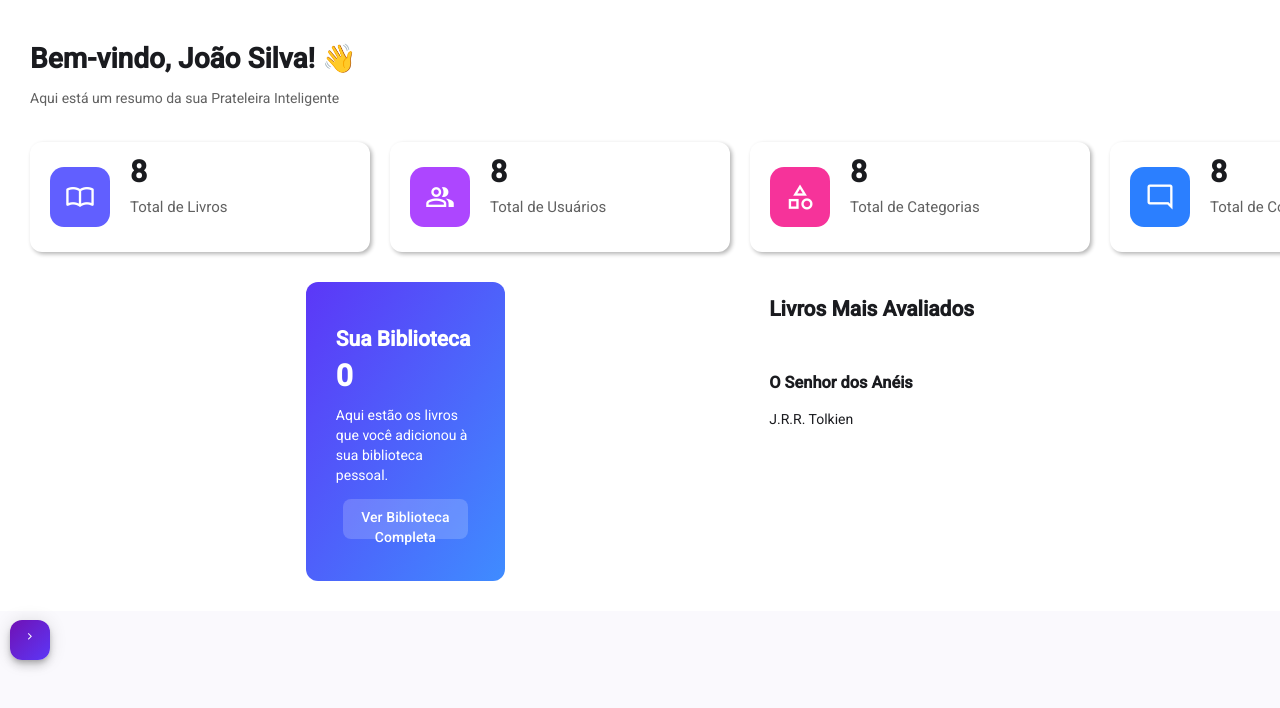
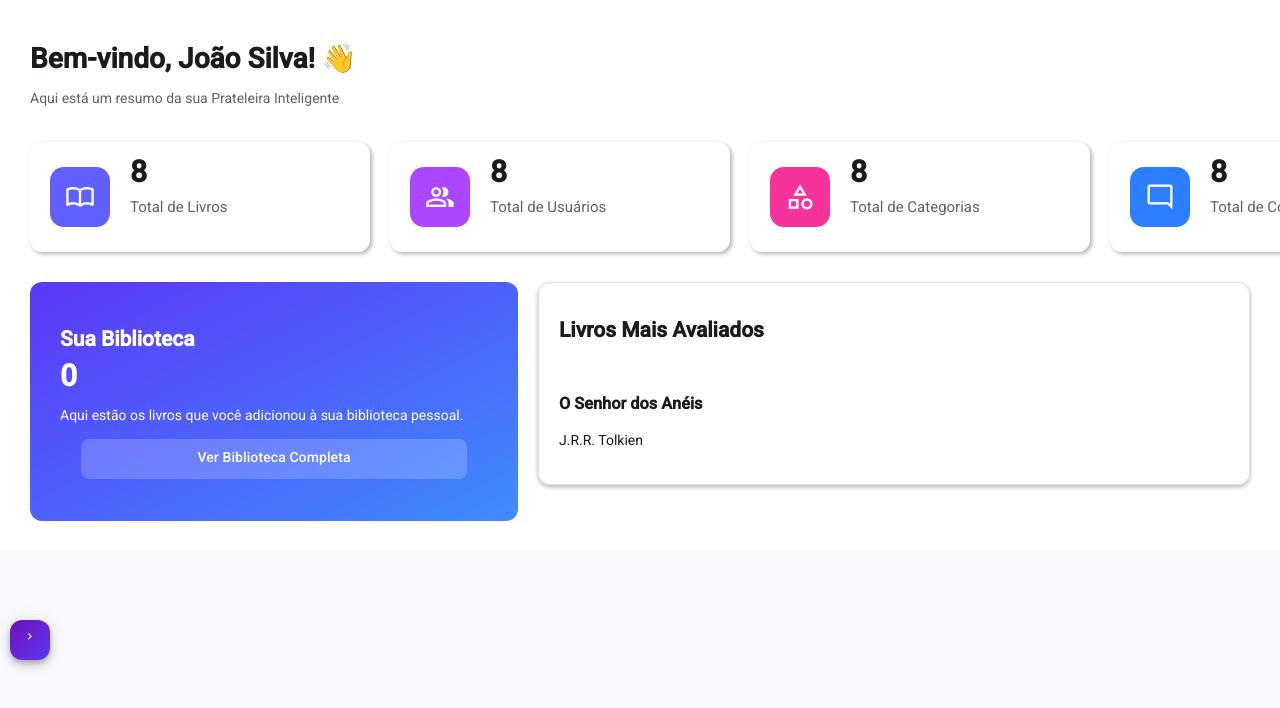
Before and after one commit to LuizBuarqueDev/Prateleira-Inteligente-Frontend-2.0v, an Angular app in the folder Prateleira-Inteligente-Frontend-2.0v/: page / in a window 1280 px wide. Shown: the top 708 px of the page. Built offline with nearby package versions, Linux system fonts and the light colour scheme.

Commit message:
feat: add rated-books and your-library components with styling adjustments in dashboard

```diff
--- a/Prateleira-Inteligente-Frontend-2.0v/src/app/pages/dashboard/components/rated-books/rated-books.component.scss
+++ b/Prateleira-Inteligente-Frontend-2.0v/src/app/pages/dashboard/components/rated-books/rated-books.component.scss
@@ -0,0 +1,6 @@
+.rated-books-container {
+  border: 1px solid var(--light-border);
+  border-radius: 12px;
+  padding: 20px;
+  box-shadow: 0 2px 4px rgba(0, 0, 0, 0.3);
+}
--- a/Prateleira-Inteligente-Frontend-2.0v/src/app/pages/dashboard/components/your-library/your-library.component.scss
+++ b/Prateleira-Inteligente-Frontend-2.0v/src/app/pages/dashboard/components/your-library/your-library.component.scss
@@ -1,5 +1,4 @@
 .your-library-container {
-  max-width: 30%;
   color: var(--light);
   background: var(--gradient-2);
   border-radius: 12px;
--- a/Prateleira-Inteligente-Frontend-2.0v/src/app/pages/dashboard/dashboard.page.html
+++ b/Prateleira-Inteligente-Frontend-2.0v/src/app/pages/dashboard/dashboard.page.html
@@ -5,7 +5,7 @@
   </header>
   <app-stats-cards-container />
   <div class="spacer">
-    <app-your-library />
-    <app-rated-books />
+    <app-your-library class="your-library-container" />
+    <app-rated-books class="rated-books-container" />
   </div>
 </div>
--- a/Prateleira-Inteligente-Frontend-2.0v/src/app/pages/dashboard/dashboard.page.scss
+++ b/Prateleira-Inteligente-Frontend-2.0v/src/app/pages/dashboard/dashboard.page.scss
@@ -12,6 +12,14 @@
 
   .spacer {
     display: flex;
-    justify-content: center;
+    gap: 20px;
+  }
+
+  .your-library-container {
+    flex: 0 0 40%;
+  }
+
+  .rated-books-container {
+    flex: 1;
   }
 }
```
